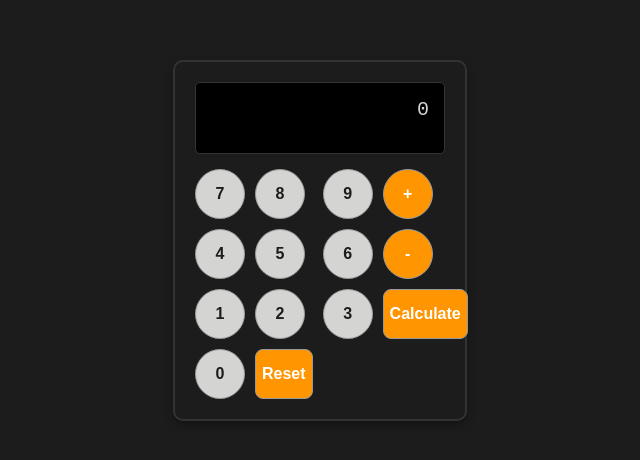
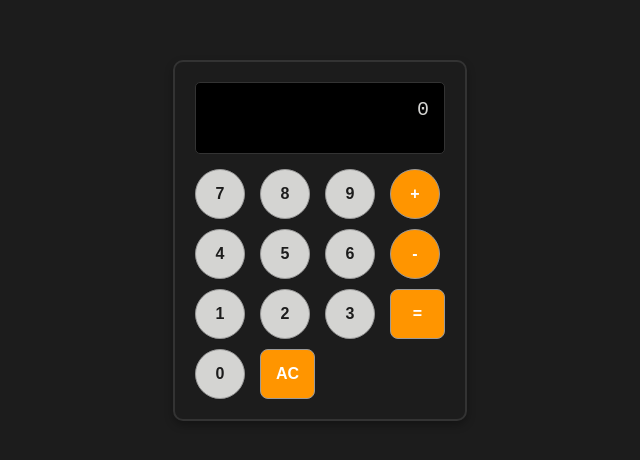
Before and after one commit to Birajgiri/SimpleCalculator, a plain HTML site: page index.html in a window 1280 px wide. Shown: the part 160-620 px from the top of the page, without its empty margins (320-960 px from the left). Drawn offline with Linux system fonts and the light colour scheme.

Commit message:
UI changes

```diff
--- a/index.html
+++ b/index.html
@@ -23,10 +23,10 @@
             <button onclick="enterDigit(1)">1</button>
             <button onclick="enterDigit(2)">2</button>
             <button onclick="enterDigit(3)">3</button>
-            <button class="action" onclick="calculate()">Calculate</button>
+            <button class="action" onclick="calculate()">=</button>
 
             <button class="zero" onclick="enterDigit(0)">0</button>
-            <button class="action" onclick="reset()">Reset</button>
+            <button class="action" onclick="reset()">AC</button>
         </div>
     </div>
     <script src="script.js"></script>
```
